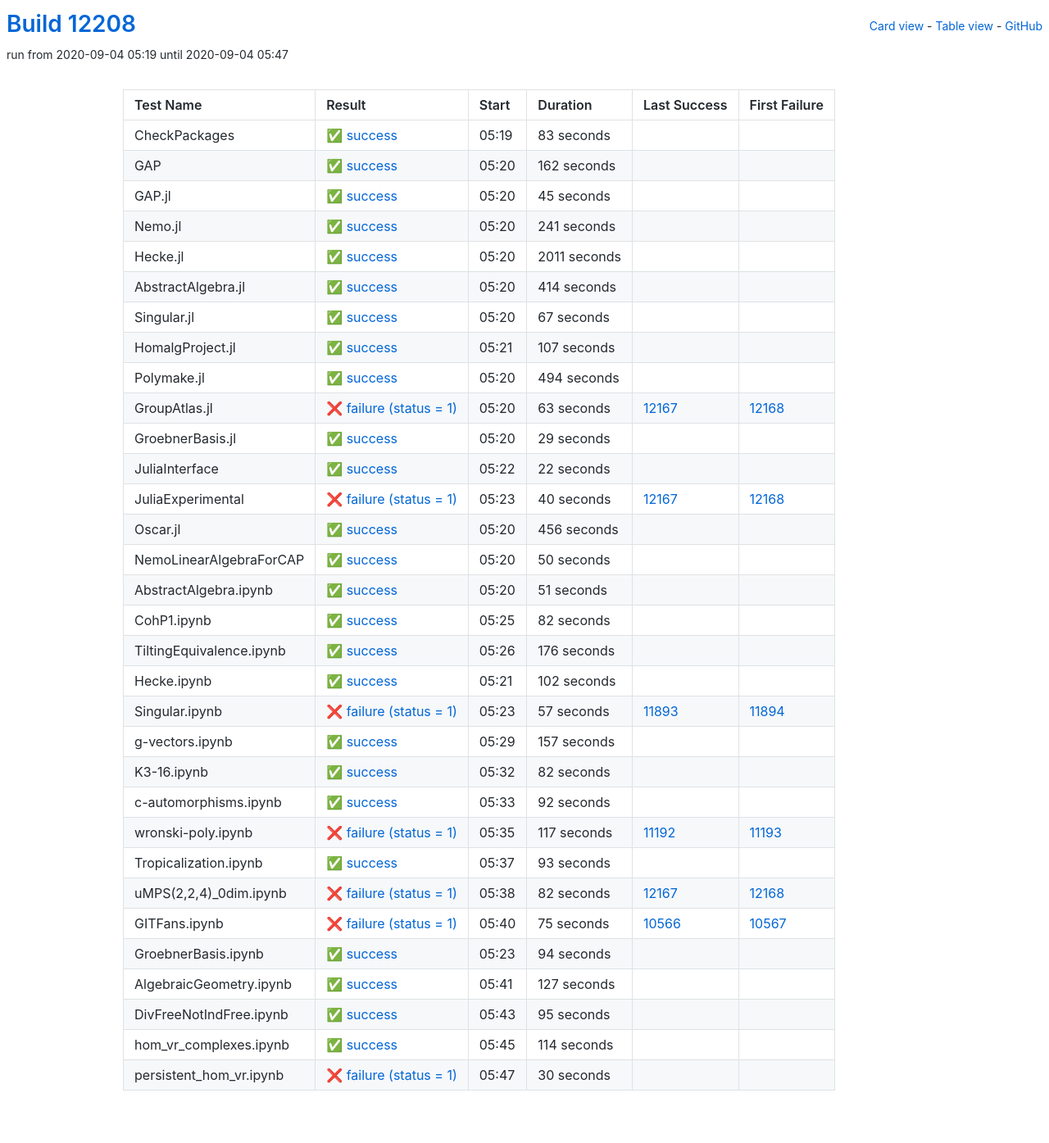
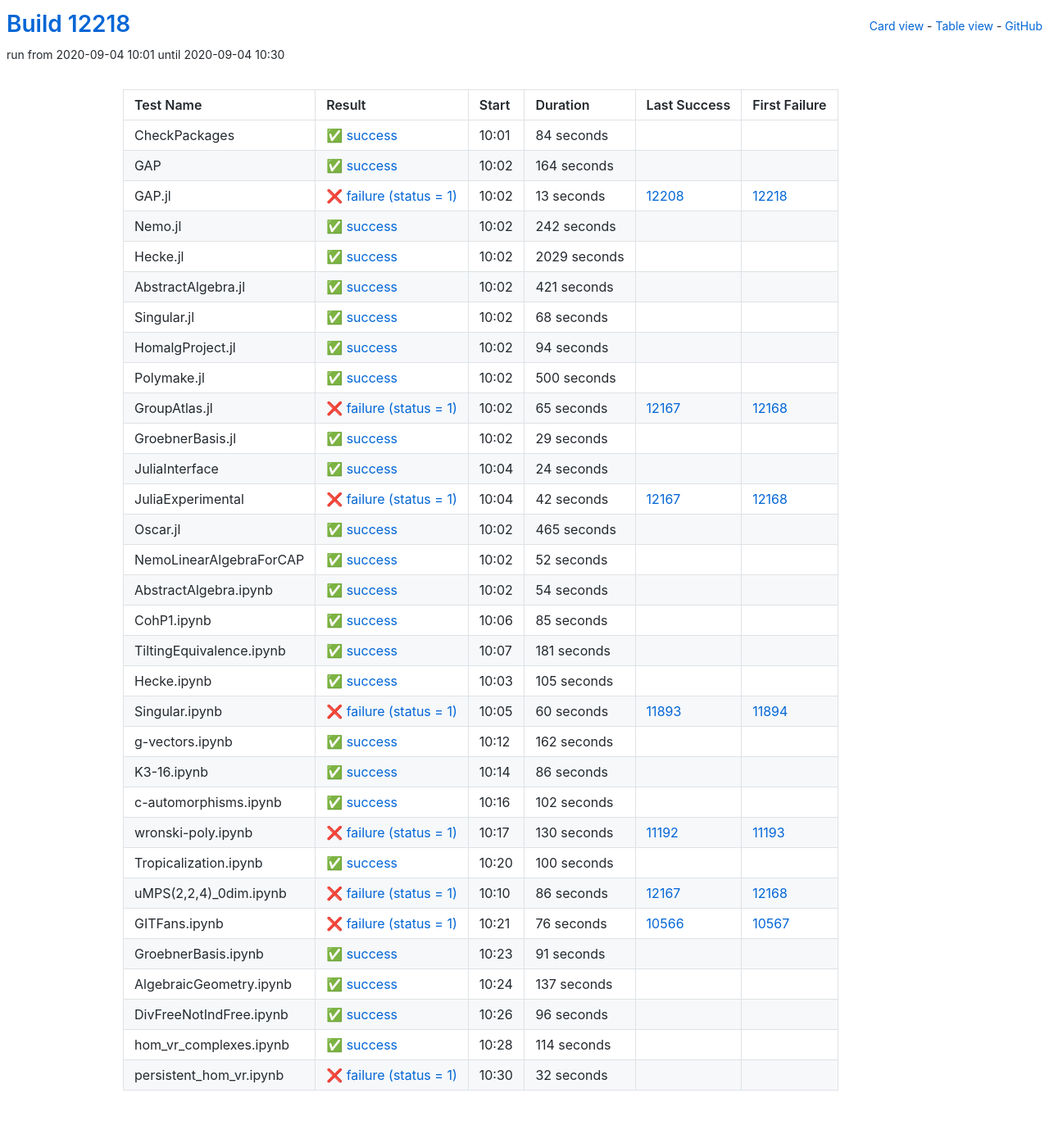
Before and after one commit to oscar-system/oscar-ci-status, a Jekyll site: the page built from table.html, in a window 1280 px wide. Shown: the whole page at 82% size. Built offline with Jekyll 4.4.1, drawn with Linux system fonts in a browser that asks for light colours.

Commit message:
Build #12218

```diff
--- a/_data/ci.yml
+++ b/_data/ci.yml
@@ -1,6 +1,6 @@
 ---
-build: 12208
-build_url: https://oscarci.mathematik.uni-kl.de/job/oscar/12208/
+build: 12218
+build_url: https://oscarci.mathematik.uni-kl.de/job/oscar/12218/
 job: oscar
 organization: oscar-system
 repo: oscar-ci-status
@@ -8,128 +8,128 @@
 tests:
 - name: CheckPackages
   id: checkpackages
-  log: https://oscarci.mathematik.uni-kl.de/job/oscar/12208/artifact/logs/build-12208/CheckPackages.log
-  start: 2020-09-04 05:19
+  log: https://oscarci.mathematik.uni-kl.de/job/oscar/12218/artifact/logs/build-12218/CheckPackages.log
+  start: 2020-09-04 10:01
   success: true
   exitcode: 0
   status: success
-  duration: 83
+  duration: 84
   last_success: false
   last_success_url:
   first_failure: false
   first_failure_url:
 - name: GAP
   id: gap
-  log: https://oscarci.mathematik.uni-kl.de/job/oscar/12208/artifact/logs/build-12208/GAP.log
-  start: 2020-09-04 05:20
+  log: https://oscarci.mathematik.uni-kl.de/job/oscar/12218/artifact/logs/build-12218/GAP.log
+  start: 2020-09-04 10:02
   success: true
   exitcode: 0
   status: success
-  duration: 162
+  duration: 164
   last_success: false
   last_success_url:
   first_failure: false
   first_failure_url:
 - name: GAP.jl
   id: gap-jl
-  log: https://oscarci.mathematik.uni-kl.de/job/oscar/12208/artifact/logs/build-12208/GAP.jl.log
-  start: 2020-09-04 05:20
+  log: https://oscarci.mathematik.uni-kl.de/job/oscar/12218/artifact/logs/build-12218/GAP.jl.log
+  start: 2020-09-04 10:02
+  success: false
+  exitcode: 1
+  status: failure
+  duration: 13
+  last_success: 12208
+  last_success_url: https://oscarci.mathematik.uni-kl.de/job/oscar/12208/
+  first_failure: 12218
+  first_failure_url: https://oscarci.mathematik.uni-kl.de/job/oscar/12218/
+- name: Nemo.jl
+  id: nemo-jl
+  log: https://oscarci.mathematik.uni-kl.de/job/oscar/12218/artifact/logs/build-12218/Nemo.jl.log
+  start: 2020-09-04 10:02
   success: true
   exitcode: 0
   status: success
-  duration: 45
-  last_success: false
-  last_success_url:
-  first_failure: false
-  first_failure_url:
-- name: Nemo.jl
-  id: nemo-jl
-  log: https://oscarci.mathematik.uni-kl.de/job/oscar/12208/artifact/logs/build-12208/Nemo.jl.log
-  start: 2020-09-04 05:20
-  success: true
-  exitcode: 0
-  status: success
-  duration: 241
+  duration: 242
   last_success: false
   last_success_url:
   first_failure: false
   first_failure_url:
 - name: Hecke.jl
   id: hecke-jl
-  log: https://oscarci.mathematik.uni-kl.de/job/oscar/12208/artifact/logs/build-12208/Hecke.jl.log
-  start: 2020-09-04 05:20
+  log: https://oscarci.mathematik.uni-kl.de/job/oscar/12218/artifact/logs/build-12218/Hecke.jl.log
+  start: 2020-09-04 10:02
   success: true
   exitcode: 0
   status: success
-  duration: 2011
+  duration: 2029
   last_success: false
   last_success_url:
   first_failure: false
   first_failure_url:
 - name: AbstractAlgebra.jl
   id: abstractalgebra-jl
-  log: https://oscarci.mathematik.uni-kl.de/job/oscar/12208/artifact/logs/build-12208/AbstractAlgebra.jl.log
-  start: 2020-09-04 05:20
+  log: https://oscarci.mathematik.uni-kl.de/job/oscar/12218/artifact/logs/build-12218/AbstractAlgebra.jl.log
+  start: 2020-09-04 10:02
   success: true
   exitcode: 0
   status: success
-  duration: 414
+  duration: 421
   last_success: false
   last_success_url:
   first_failure: false
   first_failure_url:
 - name: Singular.jl
   id: singular-jl
-  log: https://oscarci.mathematik.uni-kl.de/job/oscar/12208/artifact/logs/build-12208/Singular.jl.log
-  start: 2020-09-04 05:20
+  log: https://oscarci.mathematik.uni-kl.de/job/oscar/12218/artifact/logs/build-12218/Singular.jl.log
+  start: 2020-09-04 10:02
   success: true
   exitcode: 0
   status: success
-  duration: 67
+  duration: 68
   last_success: false
   last_success_url:
   first_failure: false
   first_failure_url:
 - name: HomalgProject.jl
   id: homalgproject-jl
-  log: https://oscarci.mathematik.uni-kl.de/job/oscar/12208/artifact/logs/build-12208/HomalgProject.jl.log
-  start: 2020-09-04 05:21
+  log: https://oscarci.mathematik.uni-kl.de/job/oscar/12218/artifact/logs/build-12218/HomalgProject.jl.log
+  start: 2020-09-04 10:02
   success: true
   exitcode: 0
   status: success
-  duration: 107
+  duration: 94
   last_success: false
   last_success_url:
   first_failure: false
   first_failure_url:
 - name: Polymake.jl
   id: polymake-jl
-  log: https://oscarci.mathematik.uni-kl.de/job/oscar/12208/artifact/logs/build-12208/Polymake.jl.log
-  start: 2020-09-04 05:20
+  log: https://oscarci.mathematik.uni-kl.de/job/oscar/12218/artifact/logs/build-12218/Polymake.jl.log
+  start: 2020-09-04 10:02
   success: true
   exitcode: 0
   status: success
-  duration: 494
+  duration: 500
   last_success: false
   last_success_url:
   first_failure: false
   first_failure_url:
 - name: GroupAtlas.jl
   id: groupatlas-jl
-  log: https://oscarci.mathematik.uni-kl.de/job/oscar/12208/artifact/logs/build-12208/GroupAtlas.jl.log
-  start: 2020-09-04 05:20
+  log: https://oscarci.mathematik.uni-kl.de/job/oscar/12218/artifact/logs/build-12218/GroupAtlas.jl.log
+  start: 2020-09-04 10:02
   success: false
   exitcode: 1
   status: failure
-  duration: 63
+  duration: 65
   last_success: 12167
   last_success_url: https://oscarci.mathematik.uni-kl.de/job/oscar/12167/
   first_failure: 12168
   first_failure_url: https://oscarci.mathematik.uni-kl.de/job/oscar/12168/
 - name: GroebnerBasis.jl
   id: groebnerbasis-jl
-  log: https://oscarci.mathematik.uni-kl.de/job/oscar/12208/artifact/logs/build-12208/GroebnerBasis.jl.log
-  start: 2020-09-04 05:20
+  log: https://oscarci.mathematik.uni-kl.de/job/oscar/12218/artifact/logs/build-12218/GroebnerBasis.jl.log
+  start: 2020-09-04 10:02
   success: true
   exitcode: 0
   status: success
@@ -140,92 +140,140 @@
   first_failure_url:
 - name: JuliaInterface
   id: juliainterface
-  log: https://oscarci.mathematik.uni-kl.de/job/oscar/12208/artifact/logs/build-12208/JuliaInterface.log
-  start: 2020-09-04 05:22
+  log: https://oscarci.mathematik.uni-kl.de/job/oscar/12218/artifact/logs/build-12218/JuliaInterface.log
+  start: 2020-09-04 10:04
   success: true
   exitcode: 0
   status: success
-  duration: 22
+  duration: 24
   last_success: false
   last_success_url:
   first_failure: false
   first_failure_url:
 - name: JuliaExperimental
   id: juliaexperimental
-  log: https://oscarci.mathematik.uni-kl.de/job/oscar/12208/artifact/logs/build-12208/JuliaExperimental.log
-  start: 2020-09-04 05:23
+  log: https://oscarci.mathematik.uni-kl.de/job/oscar/12218/artifact/logs/build-12218/JuliaExperimental.log
+  start: 2020-09-04 10:04
   success: false
   exitcode: 1
   status: failure
-  duration: 40
+  duration: 42
   last_success: 12167
   last_success_url: https://oscarci.mathematik.uni-kl.de/job/oscar/12167/
   first_failure: 12168
   first_failure_url: https://oscarci.mathematik.uni-kl.de/job/oscar/12168/
 - name: Oscar.jl
   id: oscar-jl
-  log: https://oscarci.mathematik.uni-kl.de/job/oscar/12208/artifact/logs/build-12208/Oscar.jl.log
-  start: 2020-09-04 05:20
+  log: https://oscarci.mathematik.uni-kl.de/job/oscar/12218/artifact/logs/build-12218/Oscar.jl.log
+  start: 2020-09-04 10:02
   success: true
   exitcode: 0
   status: success
-  duration: 456
+  duration: 465
   last_success: false
   last_success_url:
   first_failure: false
   first_failure_url:
 - name: NemoLinearAlgebraForCAP
   id: nemolinearalgebraforcap
-  log: https://oscarci.mathematik.uni-kl.de/job/oscar/12208/artifact/logs/build-12208/NemoLinearAlgebraForCAP.log
-  start: 2020-09-04 05:20
+  log: https://oscarci.mathematik.uni-kl.de/job/oscar/12218/artifact/logs/build-12218/NemoLinearAlgebraForCAP.log
+  start: 2020-09-04 10:02
   success: true
   exitcode: 0
   status: success
-  duration: 50
+  duration: 52
   last_success: false
   last_success_url:
   first_failure: false
   first_failure_url:
 - name: AbstractAlgebra.ipynb
   id: abstractalgebra-ipynb
-  log: https://oscarci.mathematik.uni-kl.de/job/oscar/12208/artifact/logs/build-12208/AbstractAlgebra.ipynb.log
-  start: 2020-09-04 05:20
+  log: https://oscarci.mathematik.uni-kl.de/job/oscar/12218/artifact/logs/build-12218/AbstractAlgebra.ipynb.log
+  start: 2020-09-04 10:02
   success: true
   exitcode: 0
   status: success
-  duration: 51
+  duration: 54
   last_success: false
   last_success_url:
   first_failure: false
   first_failure_url:
 - name: CohP1.ipynb
   id: cohp1-ipynb
-  log: https://oscarci.mathematik.uni-kl.de/job/oscar/12208/artifact/logs/build-12208/CohP1.ipynb.log
-  start: 2020-09-04 05:25
+  log: https://oscarci.mathematik.uni-kl.de/job/oscar/12218/artifact/logs/build-12218/CohP1.ipynb.log
+  start: 2020-09-04 10:06
   success: true
   exitcode: 0
   status: success
-  duration: 82
+  duration: 85
   last_success: false
   last_success_url:
   first_failure: false
   first_failure_url:
 - name: TiltingEquivalence.ipynb
   id: tiltingequivalence-ipynb
-  log: https://oscarci.mathematik.uni-kl.de/job/oscar/12208/artifact/logs/build-12208/TiltingEquivalence.ipynb.log
-  start: 2020-09-04 05:26
+  log: https://oscarci.mathematik.uni-kl.de/job/oscar/12218/artifact/logs/build-12218/TiltingEquivalence.ipynb.log
+  start: 2020-09-04 10:07
   success: true
   exitcode: 0
   status: success
-  duration: 176
+  duration: 181
   last_success: false
   last_success_url:
   first_failure: false
   first_failure_url:
 - name: Hecke.ipynb
   id: hecke-ipynb
-  log: https://oscarci.mathematik.uni-kl.de/job/oscar/12208/artifact/logs/build-12208/Hecke.ipynb.log
-  start: 2020-09-04 05:21
+  log: https://oscarci.mathematik.uni-kl.de/job/oscar/12218/artifact/logs/build-12218/Hecke.ipynb.log
+  start: 2020-09-04 10:03
+  success: true
+  exitcode: 0
+  status: success
+  duration: 105
+  last_success: false
+  last_success_url:
+  first_failure: false
+  first_failure_url:
+- name: Singular.ipynb
+  id: singular-ipynb
+  log: https://oscarci.mathematik.uni-kl.de/job/oscar/12218/artifact/logs/build-12218/Singular.ipynb.log
+  start: 2020-09-04 10:05
+  success: false
+  exitcode: 1
+  status: failure
+  duration: 60
+  last_success: 11893
+  last_success_url: https://oscarci.mathematik.uni-kl.de/job/oscar/11893/
+  first_failure: 11894
+  first_failure_url: https://oscarci.mathematik.uni-kl.de/job/oscar/11894/
+- name: g-vectors.ipynb
+  id: g-vectors-ipynb
+  log: https://oscarci.mathematik.uni-kl.de/job/oscar/12218/artifact/logs/build-12218/g-vectors.ipynb.log
+  start: 2020-09-04 10:12
+  success: true
+  exitcode: 0
+  status: success
+  duration: 162
+  last_success: false
+  last_success_url:
+  first_failure: false
+  first_failure_url:
+- name: K3-16.ipynb
+  id: k3-16-ipynb
+  log: https://oscarci.mathematik.uni-kl.de/job/oscar/12218/artifact/logs/build-12218/K3-16.ipynb.log
+  start: 2020-09-04 10:14
+  success: true
+  exitcode: 0
+  status: success
+  duration: 86
+  last_success: false
+  last_success_url:
+  first_failure: false
+  first_failure_url:
+- name: c-automorphisms.ipynb
+  id: c-automorphisms-ipynb
+  log: https://oscarci.mathematik.uni-kl.de/job/oscar/12218/artifact/logs/build-12218/c-automorphisms.ipynb.log
+  start: 2020-09-04 10:16
   success: true
   exitcode: 0
   status: success
@@ -234,142 +282,94 @@
   last_success_url:
   first_failure: false
   first_failure_url:
-- name: Singular.ipynb
-  id: singular-ipynb
-  log: https://oscarci.mathematik.uni-kl.de/job/oscar/12208/artifact/logs/build-12208/Singular.ipynb.log
-  start: 2020-09-04 05:23
+- name: wronski-poly.ipynb
+  id: wronski-poly-ipynb
+  log: https://oscarci.mathematik.uni-kl.de/job/oscar/12218/artifact/logs/build-12218/wronski-poly.ipynb.log
+  start: 2020-09-04 10:17
   success: false
   exitcode: 1
   status: failure
-  duration: 57
-  last_success: 11893
-  last_success_url: https://oscarci.mathematik.uni-kl.de/job/oscar/11893/
-  first_failure: 11894
-  first_failure_url: https://oscarci.mathematik.uni-kl.de/job/oscar/11894/
-- name: g-vectors.ipynb
-  id: g-vectors-ipynb
-  log: https://oscarci.mathematik.uni-kl.de/job/oscar/12208/artifact/logs/build-12208/g-vectors.ipynb.log
-  start: 2020-09-04 05:29
-  success: true
-  exitcode: 0
-  status: success
-  duration: 157
-  last_success: false
-  last_success_url:
-  first_failure: false
-  first_failure_url:
-- name: K3-16.ipynb
-  id: k3-16-ipynb
-  log: https://oscarci.mathematik.uni-kl.de/job/oscar/12208/artifact/logs/build-12208/K3-16.ipynb.log
-  start: 2020-09-04 05:32
-  success: true
-  exitcode: 0
-  status: success
-  duration: 82
-  last_success: false
-  last_success_url:
-  first_failure: false
-  first_failure_url:
-- name: c-automorphisms.ipynb
-  id: c-automorphisms-ipynb
-  log: https://oscarci.mathematik.uni-kl.de/job/oscar/12208/artifact/logs/build-12208/c-automorphisms.ipynb.log
-  start: 2020-09-04 05:33
-  success: true
-  exitcode: 0
-  status: success
-  duration: 92
-  last_success: false
-  last_success_url:
-  first_failure: false
-  first_failure_url:
-- name: wronski-poly.ipynb
-  id: wronski-poly-ipynb
-  log: https://oscarci.mathematik.uni-kl.de/job/oscar/12208/artifact/logs/build-12208/wronski-poly.ipynb.log
-  start: 2020-09-04 05:35
-  success: false
-  exitcode: 1
-  status: failure
-  duration: 117
+  duration: 130
   last_success: 11192
   last_success_url: https://oscarci.mathematik.uni-kl.de/job/oscar/11192/
   first_failure: 11193
   first_failure_url: https://oscarci.mathematik.uni-kl.de/job/oscar/11193/
 - name: Tropicalization.ipynb
   id: tropicalization-ipynb
-  log: https://oscarci.mathematik.uni-kl.de/job/oscar/12208/artifact/logs/build-12208/Tropicalization.ipynb.log
-  start: 2020-09-04 05:37
+  log: https://oscarci.mathematik.uni-kl.de/job/oscar/12218/artifact/logs/build-12218/Tropicalization.ipynb.log
+  start: 2020-09-04 10:20
   success: true
   exitcode: 0
   status: success
-  duration: 93
+  duration: 100
   last_success: false
   last_success_url:
   first_failure: false
   first_failure_url:
 - name: uMPS(2,2,4)_0dim.ipynb
   id: umps-2-2-4-0dim-ipynb
-  log: https://oscarci.mathematik.uni-kl.de/job/oscar/12208/artifact/logs/build-12208/uMPS-2-2-4-_0dim.ipynb.log
-  start: 2020-09-04 05:38
+  log: https://oscarci.mathematik.uni-kl.de/job/oscar/12218/artifact/logs/build-12218/uMPS-2-2-4-_0dim.ipynb.log
+  start: 2020-09-04 10:10
   success: false
   exitcode: 1
   status: failure
-  duration: 82
+  duration: 86
   last_success: 12167
   last_success_url: https://oscarci.mathematik.uni-kl.de/job/oscar/12167/
   first_failure: 12168
   first_failure_url: https://oscarci.mathematik.uni-kl.de/job/oscar/12168/
 - name: GITFans.ipynb
   id: gitfans-ipynb
-  log: https://oscarci.mathematik.uni-kl.de/job/oscar/12208/artifact/logs/build-12208/GITFans.ipynb.log
-  start: 2020-09-04 05:40
+  log: https://oscarci.mathematik.uni-kl.de/job/oscar/12218/artifact/logs/build-12218/GITFans.ipynb.log
+  start: 2020-09-04 10:21
   success: false
   exitcode: 1
   status: failure
-  duration: 75
+  duration: 76
   last_success: 10566
   last_success_url: https://oscarci.mathematik.uni-kl.de/job/oscar/10566/
   first_failure: 10567
   first_failure_url: https://oscarci.mathematik.uni-kl.de/job/oscar/10567/
 - name: GroebnerBasis.ipynb
   id: groebnerbasis-ipynb
-  log: https://oscarci.mathematik.uni-kl.de/job/oscar/12208/artifact/logs/build-12208/GroebnerBasis.ipynb.log
-  start: 2020-09-04 05:23
+  log: https://oscarci.mathematik.uni-kl.de/job/oscar/12218/artifact/logs/build-12218/GroebnerBasis.ipynb.log
+  start: 2020-09-04 10:23
   success: true
   exitcode: 0
   status: success
-  duration: 94
+  duration: 91
   last_success: false
   last_success_url:
   first_failure: false
   first_failure_url:
 - name: AlgebraicGeometry.ipynb
   id: algebraicgeometry-ipynb
-  log: https://oscarci.mathematik.uni-kl.de/job/oscar/12208/artifact/logs/build-12208/AlgebraicGeometry.ipynb.log
-  start: 2020-09-04 05:41
+  log: https://oscarci.mathematik.uni-kl.de/job/oscar/12218/artifact/logs/build-12218/AlgebraicGeometry.ipynb.log
+  start: 2020-09-04 10:24
   success: true
   exitcode: 0
   status: success
-  duration: 127
+  duration: 137
   last_success: false
   last_success_url:
   first_failure: false
   first_failure_url:
 - name: DivFreeNotIndFree.ipynb
   id: divfreenotindfree-ipynb
-  log: https://oscarci.mathematik.uni-kl.de/job/oscar/12208/artifact/logs/build-12208/DivFreeNotIndFree.ipynb.log
-  start: 2020-09-04 05:43
+  log: https://oscarci.mathematik.uni-kl.de/job/oscar/12218/artifact/logs/build-12218/DivFreeNotIndFree.ipynb.log
+  start: 2020-09-04 10:26
   success: true
   exitcode: 0
   status: success
-  duration: 95
+  duration: 96
   last_success: false
   last_success_url:
   first_failure: false
   first_failure_url:
 - name: hom_vr_complexes.ipynb
   id: hom-vr-complexes-ipynb
-  log: https://oscarci.mathematik.uni-kl.de/job/oscar/12208/artifact/logs/build-12208/hom_vr_complexes.ipynb.log
-  start: 2020-09-04 05:45
+  log: https://oscarci.mathematik.uni-kl.de/job/oscar/12218/artifact/logs/build-12218/hom_vr_complexes.ipynb.log
+  start: 2020-09-04 10:28
   success: true
   exitcode: 0
   status: success
@@ -380,12 +380,12 @@
   first_failure_url:
 - name: persistent_hom_vr.ipynb
   id: persistent-hom-vr-ipynb
-  log: https://oscarci.mathematik.uni-kl.de/job/oscar/12208/artifact/logs/build-12208/persistent_hom_vr.ipynb.log
-  start: 2020-09-04 05:47
+  log: https://oscarci.mathematik.uni-kl.de/job/oscar/12218/artifact/logs/build-12218/persistent_hom_vr.ipynb.log
+  start: 2020-09-04 10:30
   success: false
   exitcode: 1
   status: failure
-  duration: 30
+  duration: 32
   last_success: false
   last_success_url:
   first_failure: false
```
Also changed, not shown: README.md.
